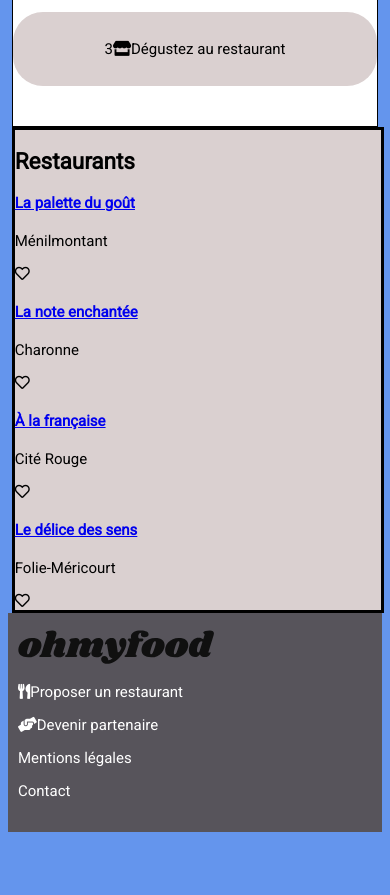
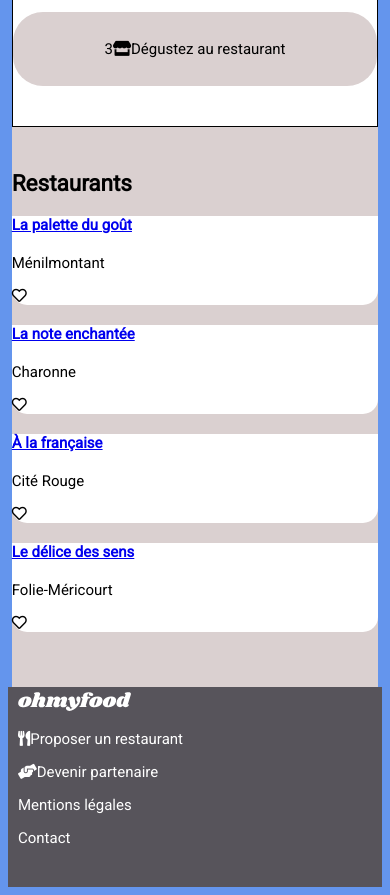
Before and after one commit to ana2854/AnaNasta_3_22042021, a plain HTML site: page index.html in a window 390 px wide. Shown: the part 644-1539 px from the top of the page. Before the commit the page ends 1484 px from the top, so only its background shows below. Drawn offline with Linux system fonts and the light colour scheme; a web font is replaced by a local one.

Commit message:
stylisation de la section restaurant

```diff
--- a/styles.scss
+++ b/styles.scss
@@ -37,7 +37,6 @@
 
         background-color:white;
         padding: 12px;
-        box-shadow: 0 0 -8px 0 #272a2c;
 
     }
 
@@ -97,11 +96,7 @@
     font-family: 'Shrikhand', cursive;
     }
 
-    .restaurants {
-        border: 3px solid black;
 
-        width: 100%;
-    }
 
     nav {
         background-color: white;
@@ -123,15 +118,34 @@
 
     .restaurants {
         background-color: rgb(218, 208, 208);
+        padding: 25px 0 55px 0;
+
+    }
+
+    .palette-du-gout, .note-enchantee, .francaise, .delice-des-sens {
+        background-color: white;
+        border-radius: 0 0 15px 15px;
+
+    }
+
+    footer img {
+        width: 32%;
+    }
+
+    .footer__logo {
+        filter: invert(100%) sepia(100%) saturate(0%) hue-rotate(108deg) brightness(104%) contrast(104%);
     }
 
     footer {
         background-color: rgba(87, 79, 79, 0.918);
         color: white;
-        padding: 17px 10px 17px 10px;
+        padding: 5px 10px 25px 10px;
     }
 
 
 
 
+
+
+
 }
```
Also changed, not shown: index.html (line endings or trailing spaces), styles.css, 1 other file.
